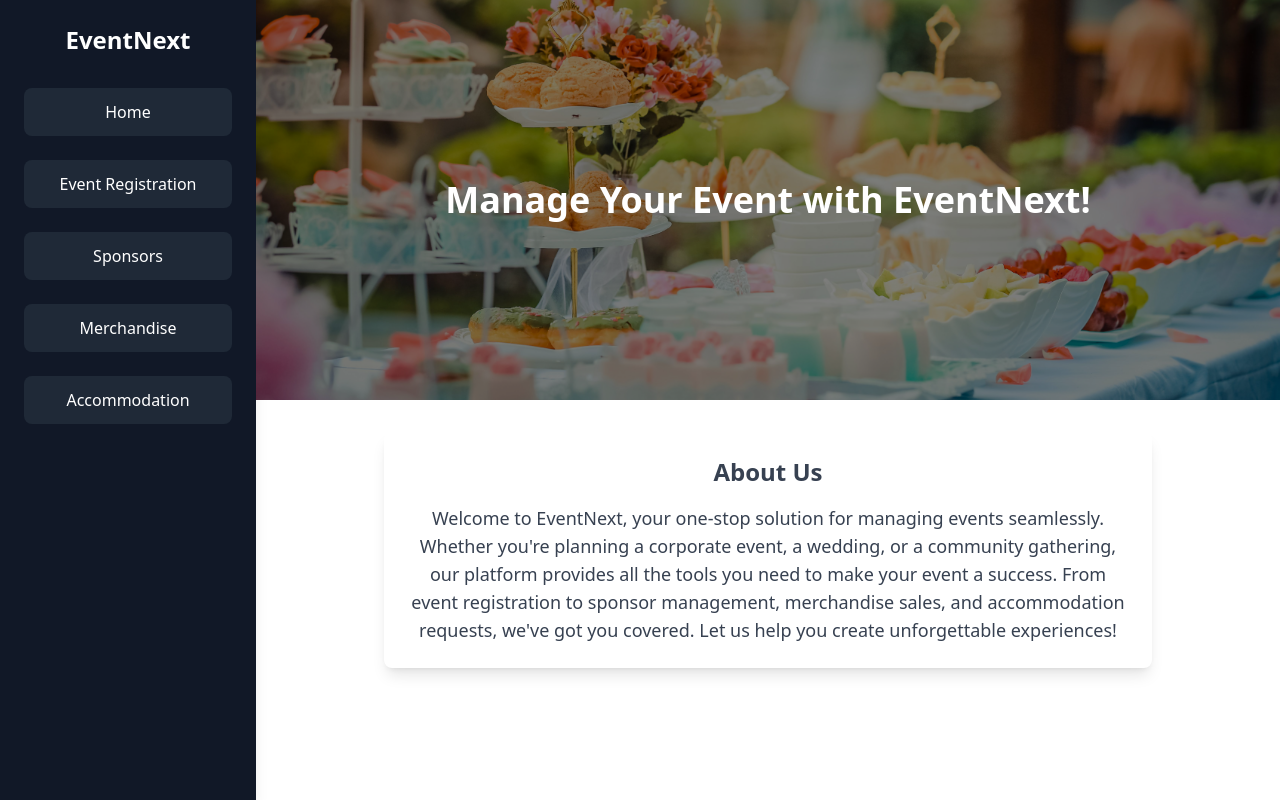
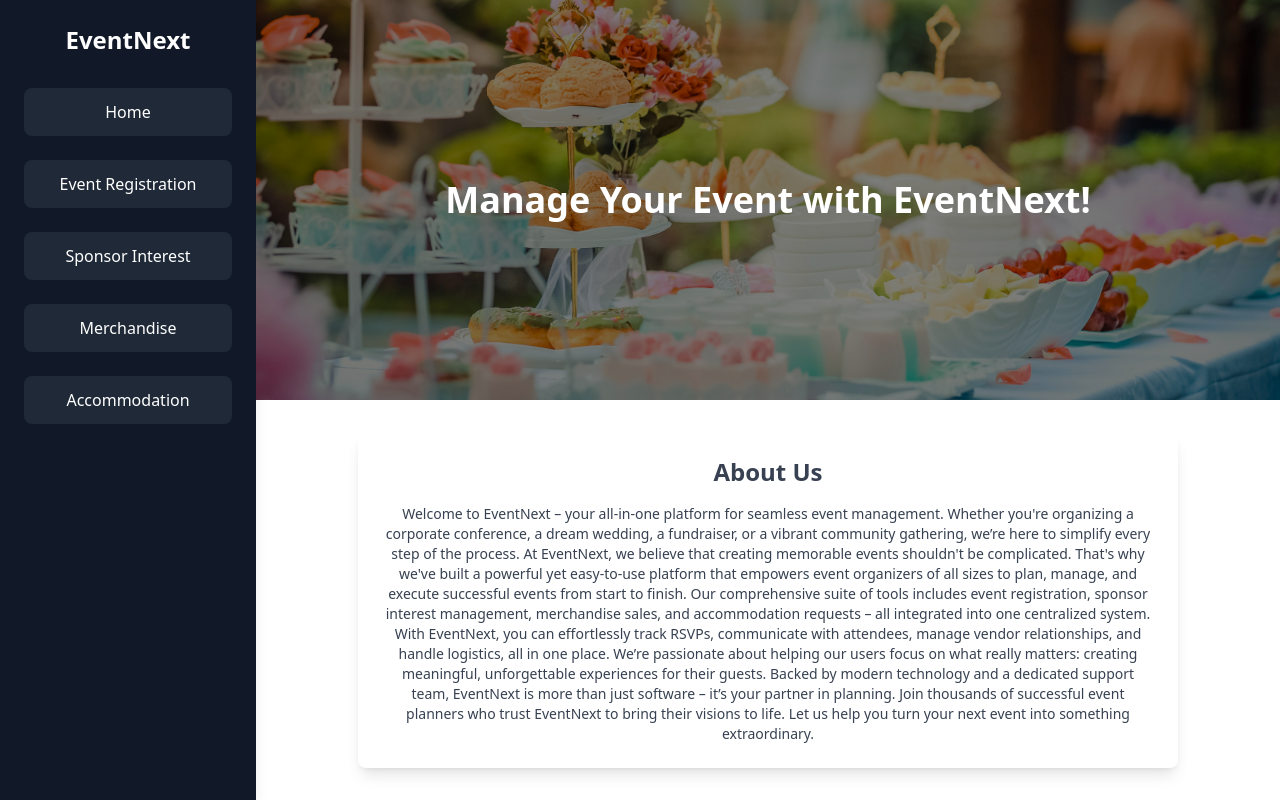
Before and after one commit to dunalpasindu/event-next, a React (Vite) app: page / in a window 1280 px wide. Built offline with nearby package versions, Linux system fonts and the light colour scheme; grey boxes are pictures that could not be loaded.

Commit message:
fix: update sidebar link text and enhance About Us section content in Home component

```diff
--- a/src/components/Sidebar.jsx
+++ b/src/components/Sidebar.jsx
@@ -27,7 +27,7 @@ function Sidebar() {
             to="/sponsor"
             className="block bg-gray-800 hover:bg-blue-600 transition-colors p-3 rounded-lg text-center"
           >
-            Sponsors
+            Sponsor Interest
           </Link>
         </li>
         <li>
--- a/src/pages/Home.jsx
+++ b/src/pages/Home.jsx
@@ -45,14 +45,18 @@ function Home() {
       </div>
 
       {/* About Us Section */}
-      <div className="mt-8 mx-auto w-3/4 bg-white p-6 rounded-lg shadow-lg">
+      <div className="mt-8 mx-auto w-4/5 bg-white p-6 rounded-lg shadow-lg">
         <h2 className="text-2xl font-bold text-gray-700 mb-4">About Us</h2>
-        <p className="text-gray-700 text-lg">
-          Welcome to EventNext, your one-stop solution for managing events seamlessly.
-          Whether you're planning a corporate event, a wedding, or a community gathering,
-          our platform provides all the tools you need to make your event a success.
-          From event registration to sponsor management, merchandise sales, and accommodation requests,
-          we've got you covered. Let us help you create unforgettable experiences!
+        <p className="text-gray-700 text-sm">
+        Welcome to EventNext – your all-in-one platform for seamless event management. Whether you're organizing a corporate conference, a dream wedding, a fundraiser, or a vibrant community gathering, we’re here to simplify every step of the process.
+
+At EventNext, we believe that creating memorable events shouldn't be complicated. That's why we've built a powerful yet easy-to-use platform that empowers event organizers of all sizes to plan, manage, and execute successful events from start to finish.
+
+Our comprehensive suite of tools includes event registration, sponsor interest management, merchandise sales, and accommodation requests – all integrated into one centralized system. With EventNext, you can effortlessly track RSVPs, communicate with attendees, manage vendor relationships, and handle logistics, all in one place.
+
+We’re passionate about helping our users focus on what really matters: creating meaningful, unforgettable experiences for their guests. Backed by modern technology and a dedicated support team, EventNext is more than just software – it’s your partner in planning.
+
+Join thousands of successful event planners who trust EventNext to bring their visions to life. Let us help you turn your next event into something extraordinary.
         </p>
       </div>
     </div>
```
